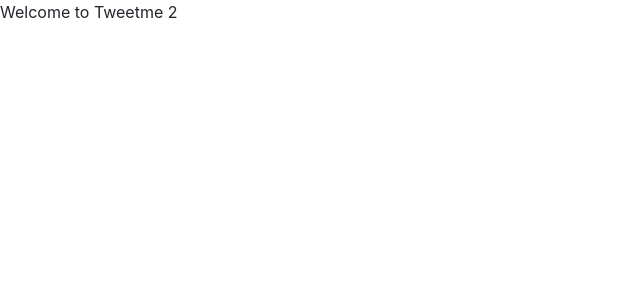
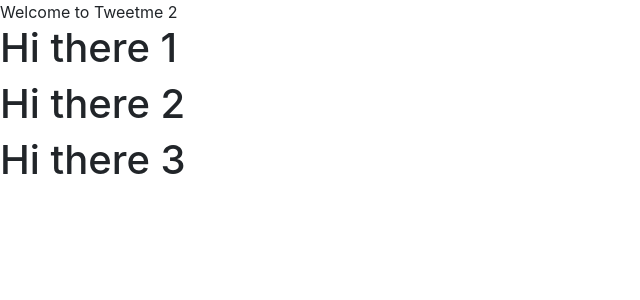
Before and after one commit to kittipanP/Python-Django-JavaScript-and-React-Test, a Django app: page / in a window 1280 px wide. Shown: the top 300 px of the page, without its empty margins (0-640 px from the left). Run offline with Django 3.2, Linux system fonts and the light colour scheme; data that the repository does not hold is empty; some libraries are stand-ins or nearby versions.

Commit message:
17. Replace HTML Content with JavaScript

```diff
--- a/tweetme2/templates/pages/home.html
+++ b/tweetme2/templates/pages/home.html
@@ -7,8 +7,19 @@ this is amazing
 {% block content %}
 Welcome to Tweetme 2
 
+<div id='tweets'>
+    Replace me
+</div>
 
 <script>
+const tweetsElement = document.getElementById("tweets") // get an html element
+tweetsElement.innerHTML = 'Loading...' // set new html in that element
+
+var el1 = "<h1>Hi there 1</h1>"
+var el2 = "<h1>Hi there 2</h1>"
+var el3 = "<h1>Hi there 3</h1>"
+tweetsElement.innerHTML = el1 + el2 + el3
+
 const xhr = new XMLHttpRequest()
 const method = 'GET' // "POST"
 const url = "/tweets"
```
